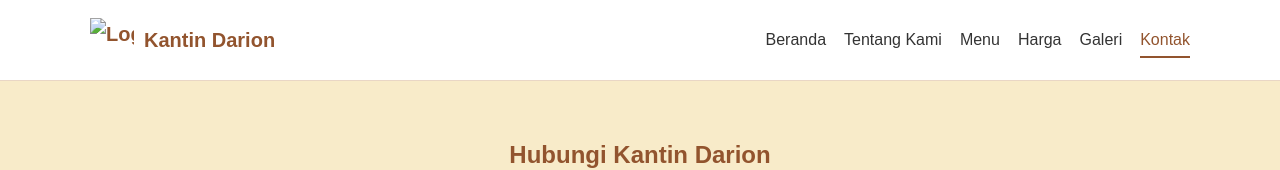
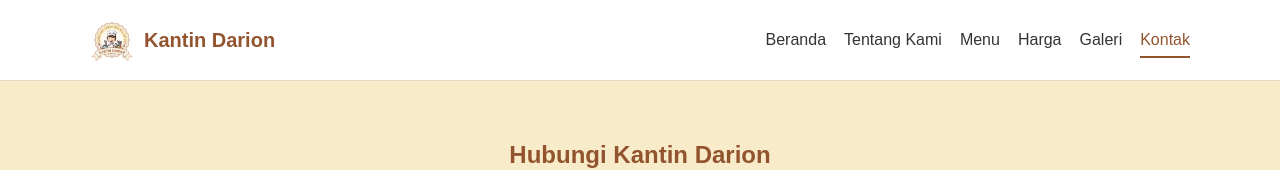
Before and after one commit to AdrianDarion/kantin-sekolah, a plain HTML site: page pages/contact.html in a window 1280 px wide. Shown: the top 170 px of the page. Drawn offline with Linux system fonts and the light colour scheme.

Commit message:
feat: add changes to index.html

```diff
--- a/pages/contact.html
+++ b/pages/contact.html
@@ -11,7 +11,7 @@
     <header id="top">
         <nav class="container navbar">
             <a href="../index.html" class="brand">
-                <img src="../assets/images/logo/kantin-darion-logo.jpg" alt="Logo Kantin Darion dengan gambar koki dan peralatan memasak">
+                <img src="../assets/images/logo/canteen-darion-logo.jpg" alt="Logo Kantin Darion dengan gambar koki dan peralatan memasak">
                 <span>Kantin Darion</span>
             </a>
             <ul class="nav-links">
```
